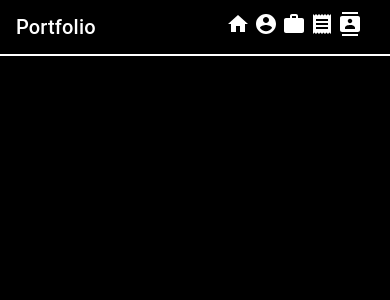
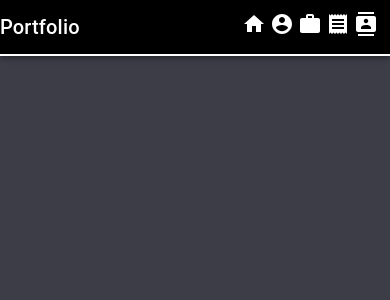
Before and after one commit to archenemy92/portfolio, a React (Create React App) app: page / in a window 390 px wide. Shown: the top 300 px of the page. Built offline with nearby package versions, Linux system fonts and the light colour scheme.

Commit message:
refactor styles and add newStyles

```diff
--- a/src/App.css
+++ b/src/App.css
@@ -1,14 +1,106 @@
-.App {
+* {
+    box-sizing: border-box;
+}
+
+.nav {
+    width: 450px;
+    flex-shrink: 0;
+    background: black;
     display: flex;
-    position: relative;
+    position: fixed;
+    top: 0;
+    left: 0;
+    height: 100vh;
+    overflow-y: auto;
+    justify-content: center;
+    align-items: center;
+    border-right: 1px solid #717171;
 }
 
 .content {
     display: flex;
-    flex-direction: column;
-    width: 100%;
+    min-height: 100vh;
 }
 
 .main_content {
+    display: flex;
+    flex-direction: row;
+    justify-content: center;
+    align-content: center;
+    align-items: center;
     width: 100%;
+    margin-left: 450px;
 }
+
+
+.navigation > div {
+    display: flex;
+    flex-direction: column;
+    position: static;
+    min-width: 90px;
+}
+
+@media (max-width: 1240px) {
+    .nav {
+        width: 380px;
+    }
+
+    .main_content {
+        margin-left: 380px;
+    }
+}
+
+@media (max-width: 959px) {
+    .header {
+        width: 100%;
+    }
+
+    .MuiToolbar-root.MuiToolbar-root {
+        padding: 0;
+        width: 100%;
+    }
+    .MuiPaper-root.MuiPaper-root {
+        display: block;
+    }
+    .MuiTypography-root.MuiTypography-root {
+        margin-right: auto;
+    }
+
+    .content {
+        display: block;
+    }
+
+    .nav {
+        width: 100%;
+        border-bottom: 2px solid white;
+        padding: 10px 50px;
+        height: auto;
+        border-right: none;
+    }
+
+    .main_content {
+        border: none;
+    }
+
+    .navigation > div {
+        flex-direction: row;
+    }
+
+    .main_content {
+        padding-top: 76px;
+        margin-left: 0;
+    }
+
+    .navigation {
+
+    }
+}
+
+@media (min-width: 279px) and (max-width: 500px){
+    .nav {
+        padding: 10px 10px;
+    }
+    .Header_link__rEpMf > button {
+        padding: 6px;
+    }
+}
--- a/src/Components/AboutMe/AboutMe.module.css
+++ b/src/Components/AboutMe/AboutMe.module.css
@@ -27,6 +27,5 @@
 .bar_in {
     height: 100%;
     background: #000;
-
     overflow: hidden;
 }
--- a/src/Components/Header/Header.module.css
+++ b/src/Components/Header/Header.module.css
@@ -1,3 +1,18 @@
+.appBarContent {
+
+
+}
+
+.title {
+
+}
+
+.link {
+
+}
+
+
+
 .icon {
     color: white;
 }
--- a/src/index.css
+++ b/src/index.css
@@ -6,7 +6,7 @@ body {
   -webkit-font-smoothing: antialiased;
   -moz-osx-font-smoothing: grayscale;
 
-  background-color: black;
+  background-color: rgba(27, 28, 39, 0.85)
 }
 
 code {
```
